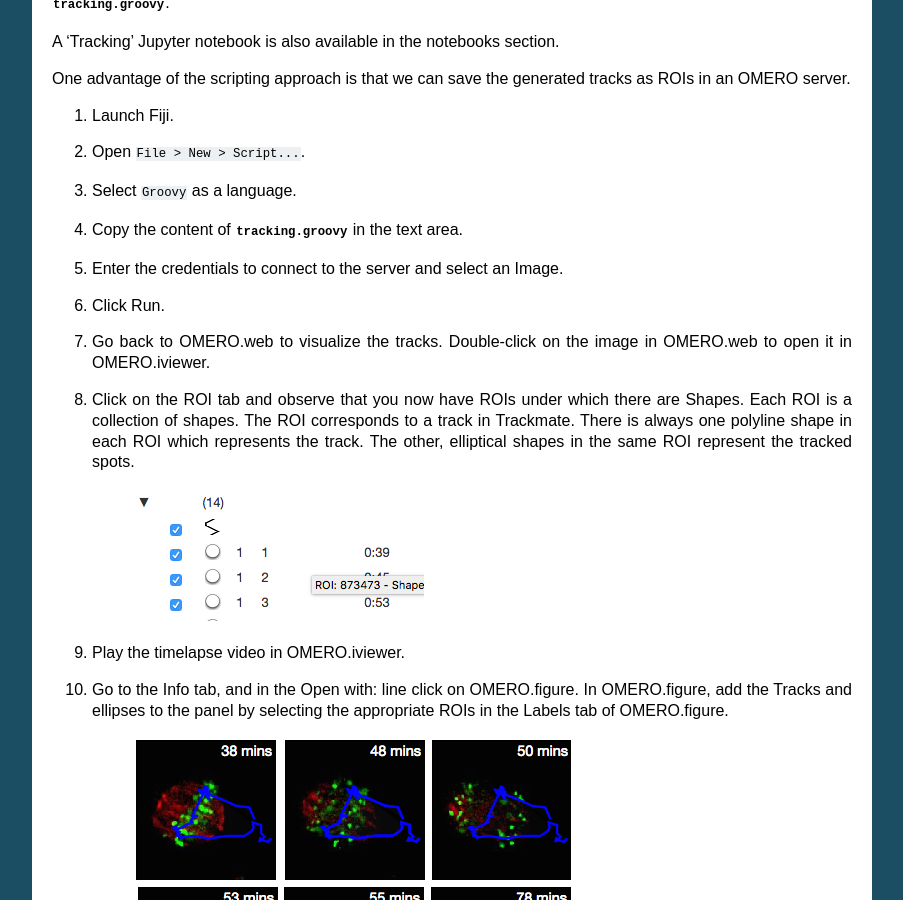
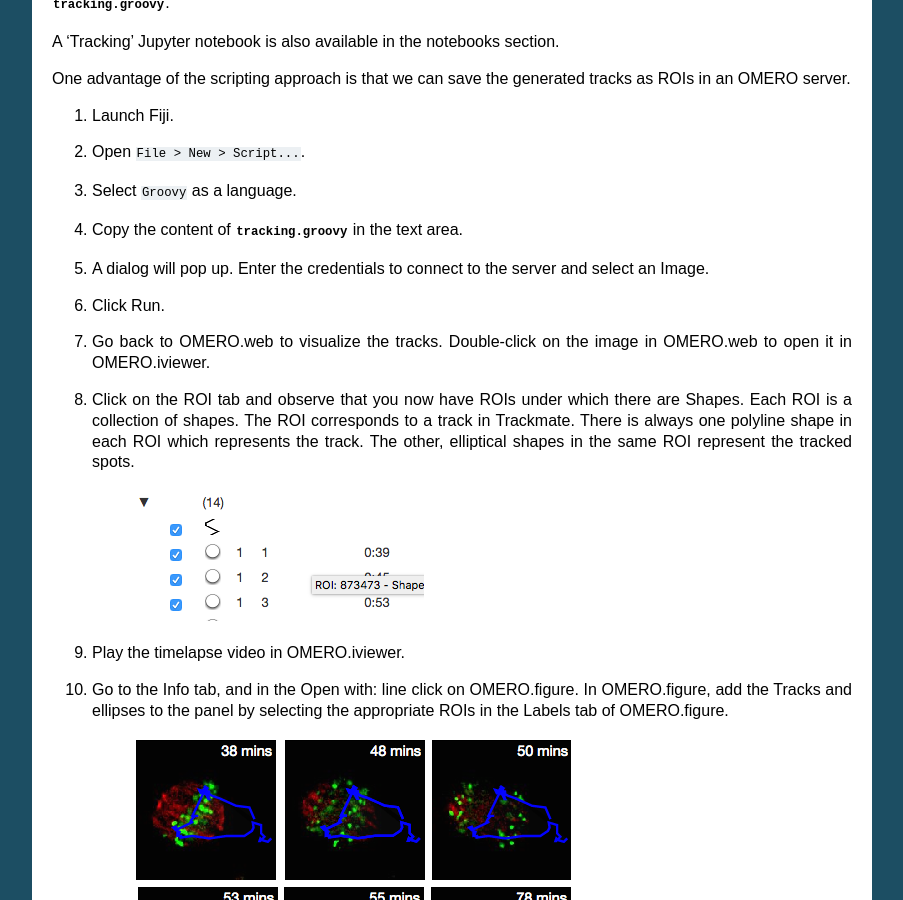
Before and after one commit to ome/omero-guide-trackmate, a Sphinx documentation site: the page built from docs/trackmate_scripting.rst, in a window 1280 px wide and 900 px high, scrolled down 755 px. Shown: the whole window, without its empty margins (198-1101 px from the left). Built offline with Sphinx 7.4.7, drawn with Linux system fonts in a browser that asks for light colours.

Commit message:
Update docs/trackmate_scripting.rst
Co-authored-by: pwalczysko <p.walczysko@dundee.ac.uk>

```diff
--- a/docs/trackmate_scripting.rst
+++ b/docs/trackmate_scripting.rst
@@ -54,7 +54,7 @@ ROIs in an OMERO server.
 
 #. Copy the content of :download:`tracking.groovy <../scripts/tracking.groovy>` in the text area.
 
-#. Enter the credentials to connect to the server and select an Image.
+#. A dialog will pop up. Enter the credentials to connect to the server and select an Image.
 
 #. Click Run.
 
```
